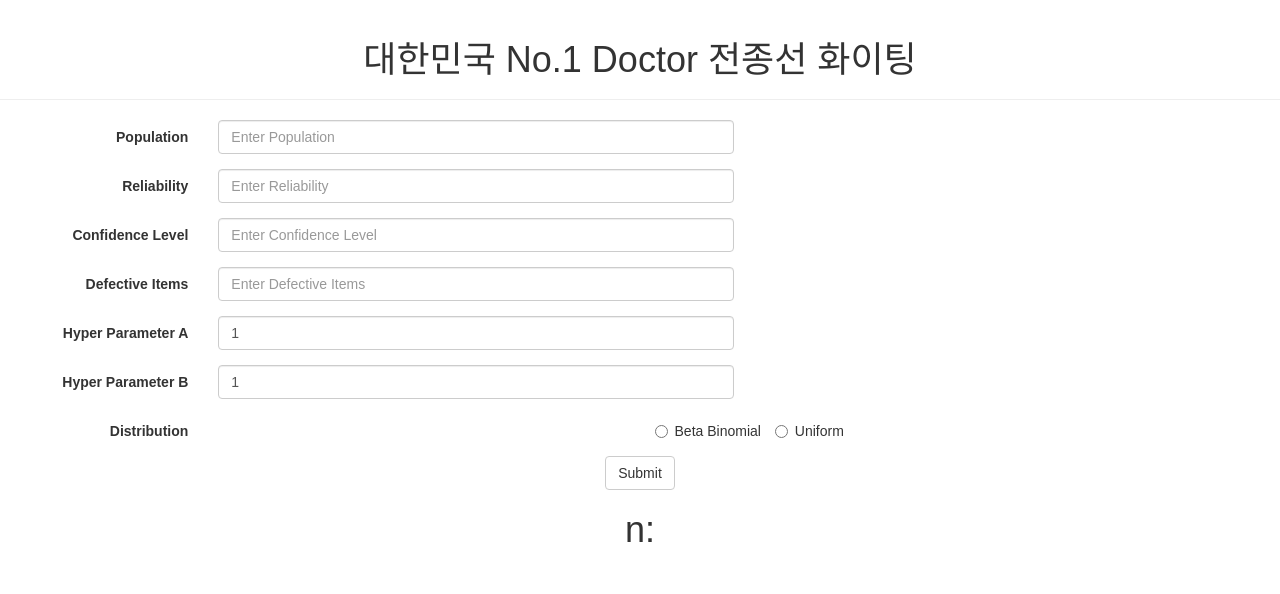
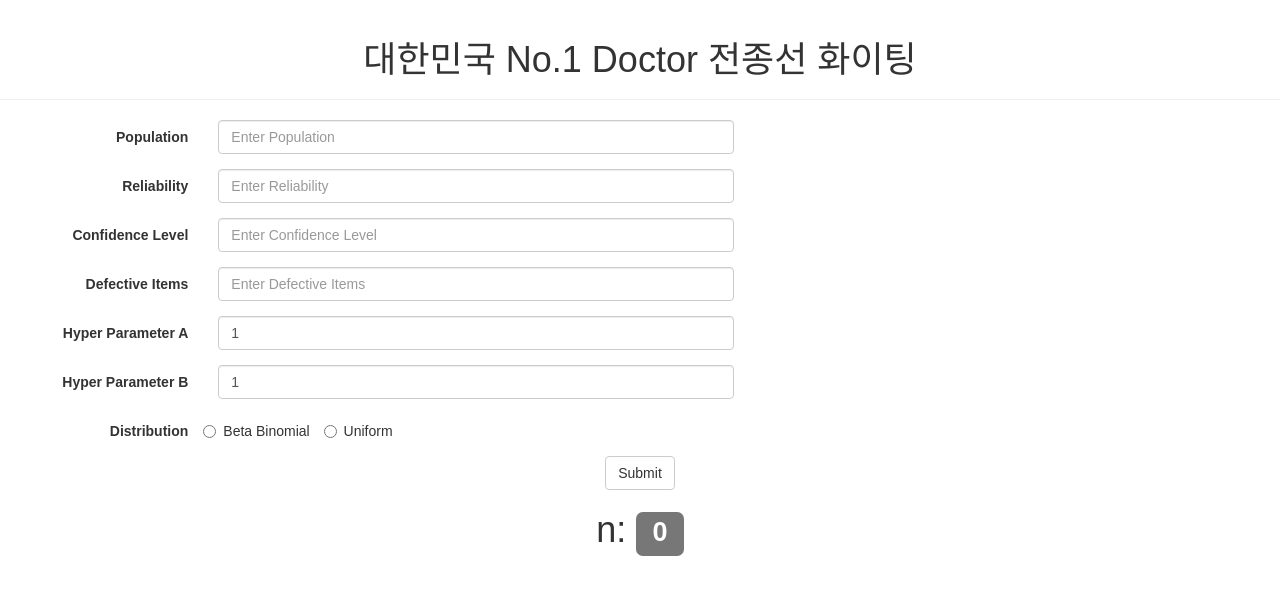
Before and after one commit to SunhoY/jjs-web, a React app: page / in a window 1280 px wide. Shown: the top 594 px of the page. Built offline with nearby package versions, Linux system fonts and the light colour scheme.

Commit message:
better design

```diff
--- a/src/App.js
+++ b/src/App.js
@@ -10,7 +10,7 @@ class App extends Component {
 
     this.onFormSubmit = this.onFormSubmit.bind(this);
     this.state = {
-      foundN: ""
+      foundN: "0"
     }
   }
 
--- a/src/component/experimental-form.js
+++ b/src/component/experimental-form.js
@@ -75,7 +75,7 @@ export class ExperimentalForm extends Component {
                         value={this.state.hyperParameterB}/>
                     </Col>
                 </FormGroup>
-                <FormGroup controlId="distribution" >
+                <FormGroup controlId="distribution" style={{textAlign: 'left'}}>
                     <Col componentClass={ControlLabel} sm={2}>
                         Distribution
                     </Col>
```
Also changed, not shown: 1 other file (tests, documents, lock files or other folders).
